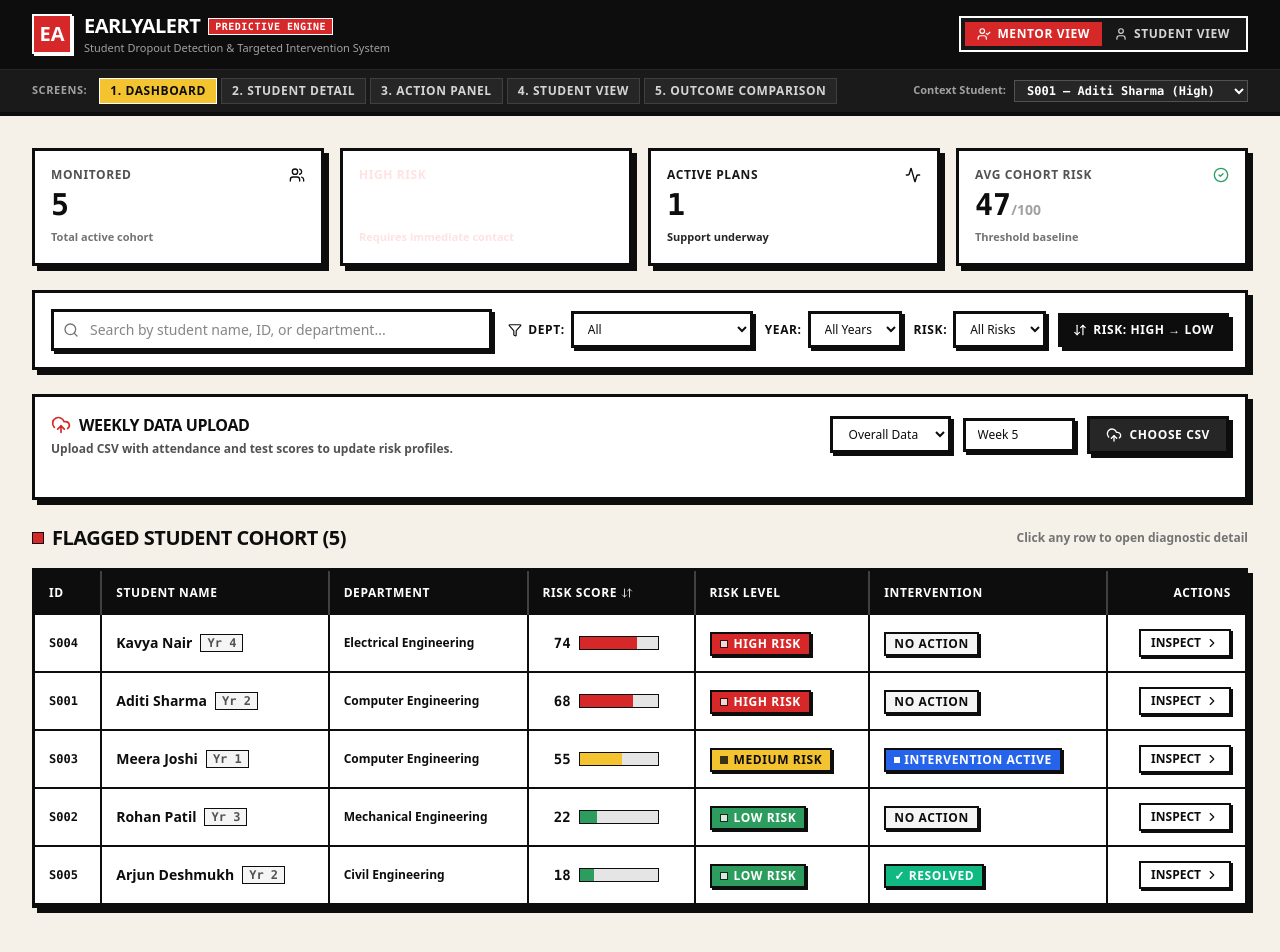
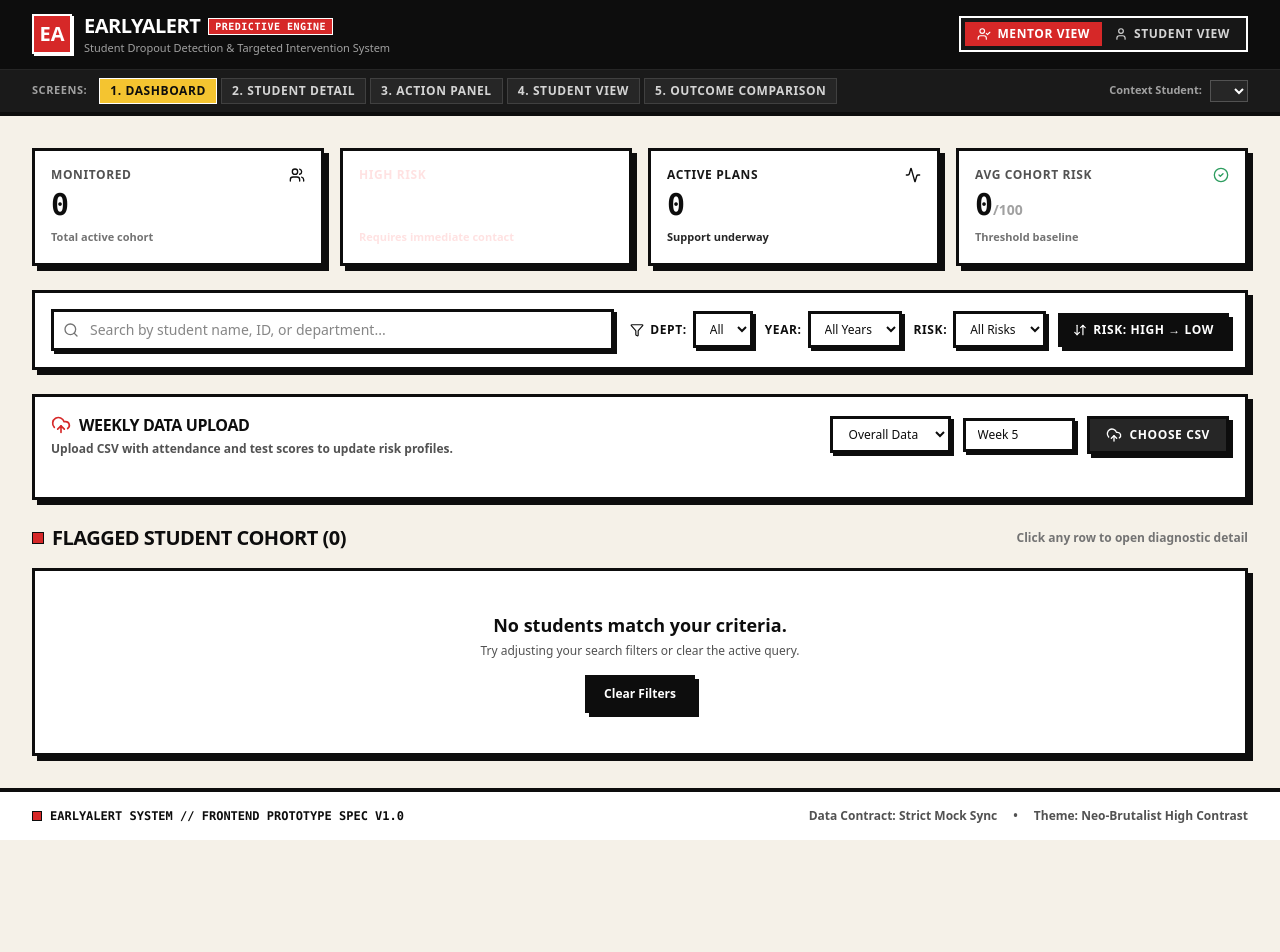
Before and after one commit to aditya44-tech/EarlyAlert, a React (Vite) app: page / in a window 1280 px wide. Shown: the top 952 px of the page. After the commit the page ends 840 px from the top, so only its background shows below. Built offline with nearby package versions, Linux system fonts and the light colour scheme.

Commit message:
removed mock data

```diff
--- a/src/App.tsx
+++ b/src/App.tsx
@@ -37,7 +37,7 @@ type Role = 'mentor' | 'student';
 export default function App() {
   // Application Data States
   const [students, setStudents] = useState<StudentSummary[]>(initialStudents);
-  const [selectedStudentId, setSelectedStudentId] = useState<string>('S001');
+  const [selectedStudentId, setSelectedStudentId] = useState<string>('');
   const [detailsMap, setDetailsMap] = useState<Record<string, StudentDetail>>(studentDetailsMap);
   const [uploadHistory, setUploadHistory] = useState<UploadLog[]>([]);
   const [studentStatusData, setStudentStatusData] = useState<Record<string, StudentStatusData>>(
@@ -52,14 +52,14 @@ export default function App() {
   const [currentScreen, setCurrentScreen] = useState<ScreenKey>('dashboard');
 
   // Active selected student detail
-  const currentDetail: StudentDetail =
-    detailsMap[selectedStudentId] || detailsMap['S001'];
+  const currentDetail: StudentDetail | null =
+    detailsMap[selectedStudentId] || null;
 
   // Active student status view data
   const currentStudentStatus: StudentStatusData =
     studentStatusData[selectedStudentId] || {
       studentId: selectedStudentId,
-      name: currentDetail.name,
+      name: currentDetail?.name ?? '',
       activeIntervention: null,
     };
 
@@ -67,14 +67,14 @@ export default function App() {
   const currentOutcome: OutcomeComparisonData =
     outcomeDataMap[selectedStudentId] || {
       studentId: selectedStudentId,
-      name: currentDetail.name,
+      name: currentDetail?.name ?? '',
       intervention: {
-        type: currentDetail.suggestedAction.split('/')[0].trim(),
+        type: currentDetail?.suggestedAction?.split('/')[0]?.trim() ?? 'Monitor',
         details: { subject: 'Academic Support Session', schedule: 'Weekly 4pm' },
         startDate: '2026-09-01',
       },
-      baselineScore: currentDetail.riskScore,
-      currentScore: Math.max(10, currentDetail.riskScore - 20),
+      baselineScore: currentDetail?.riskScore ?? 0,
+      currentScore: Math.max(10, (currentDetail?.riskScore ?? 0) - 20),
       scoreDelta: -20,
       outcome: 'Improving',
       checkpointDate: '2026-09-15',
@@ -89,7 +89,41 @@ export default function App() {
 
     parsedData.forEach(row => {
       const sid = row.studentId?.trim();
-      if (!sid || !newDetails[sid]) return;
+      if (!sid) return;
+
+      // Create a new student entry if they don't exist yet
+      if (!newDetails[sid]) {
+        const name = row.name?.trim() || sid;
+        const department = row.department?.trim() || 'Unknown';
+        const year = parseInt(row.year, 10) || 1;
+
+        newDetails[sid] = {
+          studentId: sid,
+          name,
+          department,
+          year,
+          riskScore: 0,
+          riskLevel: 'Low',
+          contributingFactors: [],
+          attendanceHistory: [],
+          gradeHistory: [],
+          aiExplanation: '',
+          suggestedAction: 'Monitor',
+        };
+
+        // Also add to the summary list if not there
+        if (!newStudents.find(s => s.studentId === sid)) {
+          newStudents.push({
+            studentId: sid,
+            name,
+            department,
+            year,
+            riskScore: 0,
+            riskLevel: 'Low',
+            interventionStatus: 'None',
+          });
+        }
+      }
 
       const student = { ...newDetails[sid] };
       let newRisk = student.riskScore;
@@ -111,14 +145,12 @@ export default function App() {
         const overdue = parseInt(row.overdueDays || '0', 10);
         if (isNaN(overdue)) return;
 
-        // Remove old fee factor, add new one if overdue
         student.contributingFactors = student.contributingFactors.filter(f => f.factor !== 'Fee Overdue');
         if (overdue > 0) {
           student.contributingFactors.push({ factor: 'Fee Overdue', points: 15, reason: `Fee overdue by ${overdue} days` });
           newRisk += 15;
         } else {
-          // If they paid, lower risk slightly if they previously had fee overdue
-          newRisk -= 10;
+          newRisk = Math.max(0, newRisk - 10);
         }
       } else if (uploadType === 'backlog') {
         const backlogs = parseInt(row.backlogCount || '0', 10);
@@ -130,9 +162,7 @@ export default function App() {
           newRisk += 20;
         }
       } else if (uploadType === 'subject_wise') {
-        // Just record generic engagement for now
         student.gradeHistory = [...student.gradeHistory, { test: `${weekLabel} (Subject Update)`, score: 75 }];
-        // Assume processing was valid
       }
 
       newRisk = Math.max(0, Math.min(100, newRisk));
@@ -172,6 +202,7 @@ export default function App() {
 
     return { success: true, updatedCount, skippedCount: parsedData.length - updatedCount };
   };
+
 
   // Navigation handlers
   const handleSelectStudent = (studentId: string) => {
--- a/src/mockData.ts
+++ b/src/mockData.ts
@@ -5,255 +5,13 @@ import {
   OutcomeComparisonData,
 } from './types';
 
-export const initialStudents: StudentSummary[] = [
-  {
-    studentId: 'S001',
-    name: 'Aditi Sharma',
-    department: 'Computer Engineering',
-    year: 2,
-    riskScore: 68,
-    riskLevel: 'High',
-    interventionStatus: 'None',
-  },
-  {
-    studentId: 'S002',
-    name: 'Rohan Patil',
-    department: 'Mechanical Engineering',
-    year: 3,
-    riskScore: 22,
-    riskLevel: 'Low',
-    interventionStatus: 'None',
-  },
-  {
-    studentId: 'S003',
-    name: 'Meera Joshi',
-    department: 'Computer Engineering',
-    year: 1,
-    riskScore: 55,
-    riskLevel: 'Medium',
-    interventionStatus: 'Active',
-  },
-  {
-    studentId: 'S004',
-    name: 'Kavya Nair',
-    department: 'Electrical Engineering',
-    year: 4,
-    riskScore: 74,
-    riskLevel: 'High',
-    interventionStatus: 'None',
-  },
-  {
-    studentId: 'S005',
-    name: 'Arjun Deshmukh',
-    department: 'Civil Engineering',
-    year: 2,
-    riskScore: 18,
-    riskLevel: 'Low',
-    interventionStatus: 'Resolved',
-  },
-];
+export const initialStudents: StudentSummary[] = [];
 
-export const studentDetailsMap: Record<string, StudentDetail> = {
-  S001: {
-    studentId: 'S001',
-    name: 'Aditi Sharma',
-    department: 'Computer Engineering',
-    year: 2,
-    riskScore: 68,
-    riskLevel: 'High',
-    contributingFactors: [
-      { factor: 'Attendance Decline', points: 30, reason: 'Attendance dropped 22% over the past 3 weeks' },
-      { factor: 'Backlogs', points: 20, reason: '2 active backlogs' },
-      { factor: 'Fee Overdue', points: 15, reason: 'Fee overdue by 15 days' },
-      { factor: 'Grade Decline', points: 0, reason: 'No significant decline' },
-      { factor: 'Low Engagement', points: 3, reason: 'Slight drop in assignment submissions' },
-    ],
-    attendanceHistory: [
-      { week: 'Week 1', percentage: 82 },
-      { week: 'Week 2', percentage: 75 },
-      { week: 'Week 3', percentage: 68 },
-      { week: 'Week 4', percentage: 60 },
-    ],
-    gradeHistory: [
-      { test: 'Test 1', score: 78 },
-      { test: 'Test 2', score: 74 },
-      { test: 'Test 3', score: 71 },
-    ],
-    aiExplanation:
-      'This student shows high dropout risk primarily due to a sharp attendance decline over the past three weeks, compounded by two active academic backlogs. Recommended action: assign academic support and schedule a check-in within the week.',
-    suggestedAction: 'Extra Class / Tutoring',
-  },
-  S002: {
-    studentId: 'S002',
-    name: 'Rohan Patil',
-    department: 'Mechanical Engineering',
-    year: 3,
-    riskScore: 22,
-    riskLevel: 'Low',
-    contributingFactors: [
-      { factor: 'Attendance Decline', points: 4, reason: 'Consistent attendance at 91%' },
-      { factor: 'Backlogs', points: 0, reason: 'Zero active backlogs' },
-      { factor: 'Fee Overdue', points: 0, reason: 'Tuition fees paid in full' },
-      { factor: 'Grade Decline', points: 8, reason: 'Minor decrease in Thermodynamics midterm' },
-      { factor: 'Low Engagement', points: 10, reason: 'Regular lab and workshop participation' },
-    ],
-    attendanceHistory: [
-      { week: 'Week 1', percentage: 94 },
-      { week: 'Week 2', percentage: 92 },
-      { week: 'Week 3', percentage: 89 },
-      { week: 'Week 4', percentage: 91 },
-    ],
-    gradeHistory: [
-      { test: 'Test 1', score: 85 },
-      { test: 'Test 2', score: 82 },
-      { test: 'Test 3', score: 88 },
-    ],
-    aiExplanation:
-      'Student exhibits stable academic metrics with strong attendance and no backlogs. Minimal intervention needed beyond routine milestone reviews.',
-    suggestedAction: 'Academic Support',
-  },
-  S003: {
-    studentId: 'S003',
-    name: 'Meera Joshi',
-    department: 'Computer Engineering',
-    year: 1,
-    riskScore: 55,
-    riskLevel: 'Medium',
-    contributingFactors: [
-      { factor: 'Attendance Decline', points: 18, reason: 'Irregular morning lecture attendance (72%)' },
-      { factor: 'Backlogs', points: 15, reason: '1 pending prerequisite exam' },
-      { factor: 'Fee Overdue', points: 0, reason: 'Fee payment current' },
-      { factor: 'Grade Decline', points: 12, reason: 'Dropped 14% on recent discrete math quiz' },
-      { factor: 'Low Engagement', points: 10, reason: 'Infrequent portal logins' },
-    ],
-    attendanceHistory: [
-      { week: 'Week 1', percentage: 86 },
-      { week: 'Week 2', percentage: 80 },
-      { week: 'Week 3', percentage: 74 },
-      { week: 'Week 4', percentage: 72 },
-    ],
-    gradeHistory: [
-      { test: 'Test 1', score: 80 },
-      { test: 'Test 2', score: 70 },
-      { test: 'Test 3', score: 66 },
-    ],
-    aiExplanation:
-      'First-year transition difficulty detected. Drop in discrete math quiz performance combined with missed morning lectures indicates need for structured mentoring and tutoring assistance.',
-    suggestedAction: 'Extra Class / Tutoring',
-  },
-  S004: {
-    studentId: 'S004',
-    name: 'Kavya Nair',
-    department: 'Electrical Engineering',
-    year: 4,
-    riskScore: 74,
-    riskLevel: 'High',
-    contributingFactors: [
-      { factor: 'Attendance Decline', points: 28, reason: 'Severe drop to 54% over 4 weeks' },
-      { factor: 'Backlogs', points: 25, reason: '3 active backlogs in power systems' },
-      { factor: 'Fee Overdue', points: 15, reason: 'Fee overdue by 30 days' },
-      { factor: 'Grade Decline', points: 6, reason: 'Incomplete project submission' },
-    ],
-    attendanceHistory: [
-      { week: 'Week 1', percentage: 76 },
-      { week: 'Week 2', percentage: 68 },
-      { week: 'Week 3', percentage: 59 },
-      { week: 'Week 4', percentage: 54 },
-    ],
-    gradeHistory: [
-      { test: 'Test 1', score: 65 },
-      { test: 'Test 2', score: 58 },
-      { test: 'Test 3', score: 51 },
-    ],
-    aiExplanation:
-      'Senior student flagged with critical risk trajectory due to compounded backlogs, steep attendance reduction, and financial hold. Urgent multi-department intervention recommended.',
-    suggestedAction: 'Counseling',
-  },
-  S005: {
-    studentId: 'S005',
-    name: 'Arjun Deshmukh',
-    department: 'Civil Engineering',
-    year: 2,
-    riskScore: 18,
-    riskLevel: 'Low',
-    contributingFactors: [
-      { factor: 'Attendance Decline', points: 0, reason: 'Attendance steady at 95%' },
-      { factor: 'Backlogs', points: 0, reason: 'Clear record' },
-      { factor: 'Fee Overdue', points: 0, reason: 'No outstanding balance' },
-      { factor: 'Grade Decline', points: 5, reason: 'Minor lab score variance' },
-    ],
-    attendanceHistory: [
-      { week: 'Week 1', percentage: 92 },
-      { week: 'Week 2', percentage: 95 },
-      { week: 'Week 3', percentage: 96 },
-      { week: 'Week 4', percentage: 95 },
-    ],
-    gradeHistory: [
-      { test: 'Test 1', score: 88 },
-      { test: 'Test 2', score: 84 },
-      { test: 'Test 3', score: 89 },
-    ],
-    aiExplanation:
-      'Prior intervention successfully completed. Attendance and grades have stabilized within healthy thresholds.',
-    suggestedAction: 'Academic Support',
-  },
-};
 
-export const studentStatusMap: Record<string, StudentStatusData> = {
-  S001: {
-    studentId: 'S001',
-    name: 'Aditi Sharma',
-    activeIntervention: {
-      type: 'Extra Class',
-      details: { subject: 'Data Structures', schedule: 'Tue/Thu 4pm' },
-      status: 'Active',
-      assignedDate: '2026-09-10',
-    },
-  },
-  S002: {
-    studentId: 'S002',
-    name: 'Rohan Patil',
-    activeIntervention: null,
-  },
-  S003: {
-    studentId: 'S003',
-    name: 'Meera Joshi',
-    activeIntervention: {
-      type: 'Extra Class',
-      details: { subject: 'Discrete Mathematics', schedule: 'Mon/Wed 3pm' },
-      status: 'Active',
-      assignedDate: '2026-09-12',
-    },
-  },
-};
+export const studentDetailsMap: Record<string, StudentDetail> = {};
 
-export const outcomeComparisonsMap: Record<string, OutcomeComparisonData> = {
-  S001: {
-    studentId: 'S001',
-    name: 'Aditi Sharma',
-    intervention: {
-      type: 'Extra Class',
-      details: { subject: 'Data Structures', schedule: 'Tue/Thu 4pm' },
-      startDate: '2026-08-25',
-    },
-    baselineScore: 68,
-    currentScore: 41,
-    scoreDelta: -27,
-    outcome: 'Improving',
-    checkpointDate: '2026-09-15',
-  },
-  S003: {
-    studentId: 'S003',
-    name: 'Meera Joshi',
-    intervention: {
-      type: 'Extra Class',
-      details: { subject: 'Discrete Mathematics', schedule: 'Mon/Wed 3pm' },
-      startDate: '2026-08-30',
-    },
-    baselineScore: 55,
-    currentScore: 48,
-    scoreDelta: -7,
-    outcome: 'Improving',
-    checkpointDate: '2026-09-14',
-  },
-};
+
+export const studentStatusMap: Record<string, StudentStatusData> = {};
+
+
+export const outcomeComparisonsMap: Record<string, OutcomeComparisonData> = {};
```
